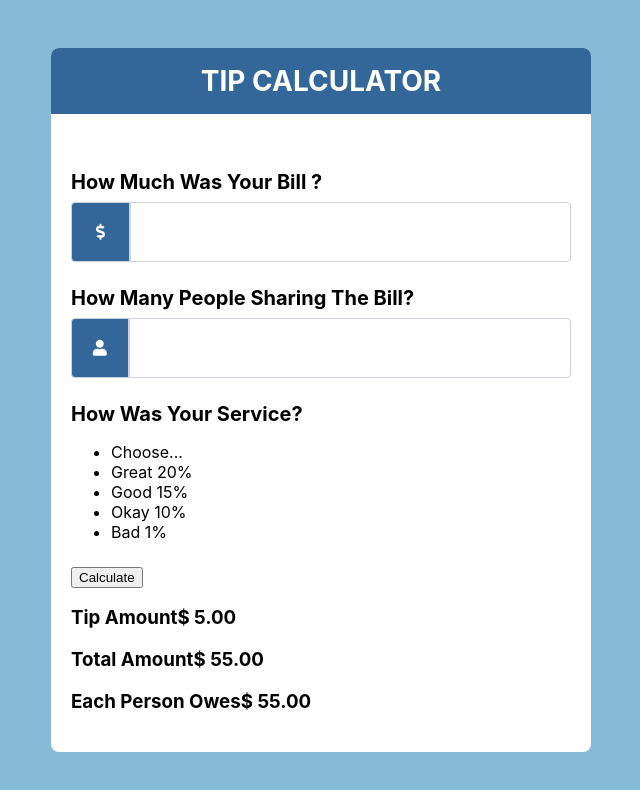
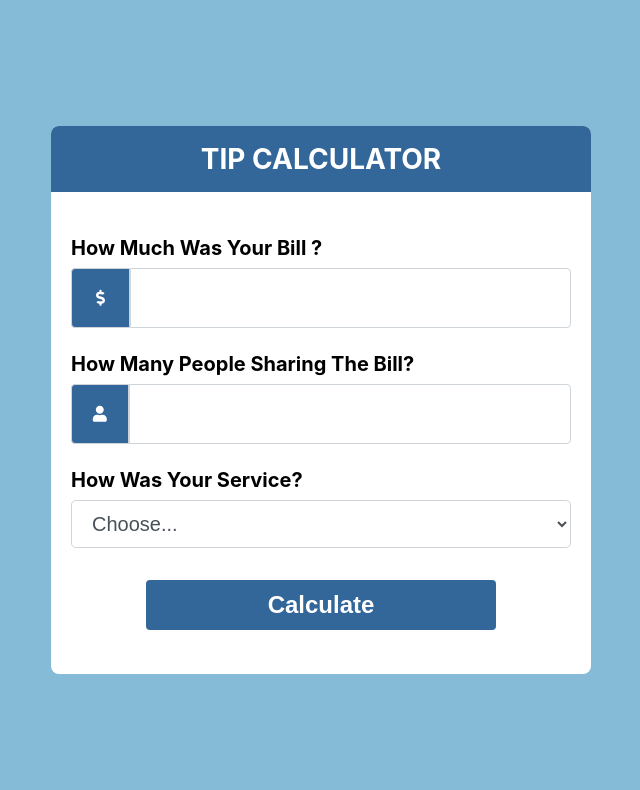
Before and after one commit to 0125jinlee/SmallJSProjects, a React (Create React App) app: page / in a window 1280 px wide. Shown: the top 790 px of the page, without its empty margins (319-959 px from the left). Built offline with nearby package versions, Linux system fonts and the light colour scheme.

Commit message:
11. Tip Form Design Done

```diff
--- a/src/App.css
+++ b/src/App.css
@@ -34,7 +34,7 @@
   border-top-left-radius: 0.5rem;
   color: white;
   padding: 0.5rem;
-  margin: 0 0 0.75rem 0;
+  margin: 0;
   box-sizing: border-box;
 }
 
@@ -93,6 +93,12 @@
   box-sizing: border-box;
 }
 
+.InputGroup input:focus {
+  outline: none;
+  border: 0.2 solid #86bbd8;
+  box-shadow: 0 0 8px #86bbd8;
+}
+
 .InputGroupPrepend {
   display: flex;
   box-sizing: border-box;
@@ -140,7 +146,71 @@
   margin: 0;
 }
 
+.TipList {
+  margin-bottom: 2rem;
+  box-sizing: border-box;
+}
+
+.TipList select {
+  width: 100%;
+  height: calc(2.875rem + 2px);
+  margin: 0;
+  padding: 0.5rem 1rem;
+  font-size: 1.25rem;
+  line-height: 1.5;
+  border-radius: 0.3rem;
+  color: #495057;
+  background-color: #fff;
+  background-clip: padding-box;
+  border: 1px solid #ced4da;
+  transition: border-color 0.15s ease-in-out, box-shadow 0.15s ease-in-out;
+  overflow: visible;
+}
+
+.TipList select:focus {
+  outline: none;
+  border: 0.2 solid #86bbd8;
+  box-shadow: 0 0 8px #86bbd8;
+}
+
+.CalculateButton {
+  display: block;
+  cursor: pointer;
+  background: #336699;
+  font-size: 1.5rem;
+  font-weight: 600;
+  color: white;
+  margin-left: auto;
+  margin-right: auto;
+  width: 70%;
+  text-align: center;
+  border: 1px solid transparent;
+  padding: 0.375rem 0.75rem;
+  line-height: 1.5;
+  border-radius: 0.25rem;
+  transition: color 0.15s ease-in-out, background-color 0.15s ease-in-out,
+    border-color 0.15s ease-in-out, box-shadow 0.15s ease-in-out;
+  overflow: visible;
+}
+
+.CalculateButton:hover {
+  background: #86bbd8;
+  color: black;
+  border: 0.2 solid #86bbd8;
+  box-shadow: 0 0 8px #86bbd8;
+}
+
+.CalculateButton:focus {
+  outline: none;
+  border: 0.2 solid #86bbd8;
+  box-shadow: 0 0 8px #86bbd8;
+}
+
 .Loading {
+  display: none;
+}
+
+.Result {
   display: none;
 }
 
--- a/src/App.js
+++ b/src/App.js
@@ -46,15 +46,23 @@ const App = () => {
               </section>
               <section>
                 <h3>How Was Your Service?</h3>
-                <ul className="TipList">
-                  <li className="Choice">Choose...</li>
-                  <li className="Choice">Great 20%</li>
-                  <li className="Choice">Good 15%</li>
-                  <li className="Choice">Okay 10%</li>
-                  <li className="Choice">Bad 1%</li>
-                </ul>
+                <div className="TipList">
+                  <select>
+                    <option selected value="0">
+                      Choose...
+                    </option>
+                    <option value="1">Great - 20%</option>
+                    <option value="2">Good - 15%</option>
+                    <option value="3">Okay - 10%</option>
+                    <option value="4">Bad - 1%</option>
+                  </select>
+                </div>
+                <input
+                  className="CalculateButton"
+                  type="submit"
+                  value="Calculate"
+                />
               </section>
-              <button>Calculate</button>
             </form>
             <div className="Loading">
               <img src="/loading.gif" alt="Loading" />
@@ -62,15 +70,15 @@ const App = () => {
             <div className="Result">
               <h3>
                 Tip Amount
-                <span>$</span> <span>5.00</span>
+                <span>$</span> <span></span>
               </h3>
               <h3>
                 Total Amount
-                <span>$</span> <span>55.00</span>
+                <span>$</span> <span></span>
               </h3>
               <h3>
                 Each Person Owes
-                <span>$</span> <span>55.00</span>
+                <span>$</span> <span></span>
               </h3>
             </div>
           </div>
```
Also changed, not shown: 1 other file (tests, documents, lock files or other folders).
